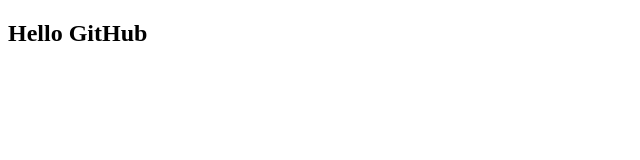
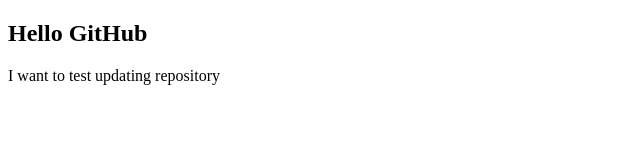
Before and after one commit to PalashHalder/git-test, a plain HTML site: page index.html in a window 1280 px wide. Shown: the whole page, without its empty margins (0-640 px from the left). Drawn offline with Linux system fonts and the light colour scheme.

Commit message:
testing first update

```diff
--- a/index.html
+++ b/index.html
@@ -8,5 +8,6 @@
 </head>
 <body>
     <h2>Hello GitHub</h2>
+    <p>I want to test updating repository</p>
 </body>
 </html>
```
Also changed, not shown: 1 other file.
